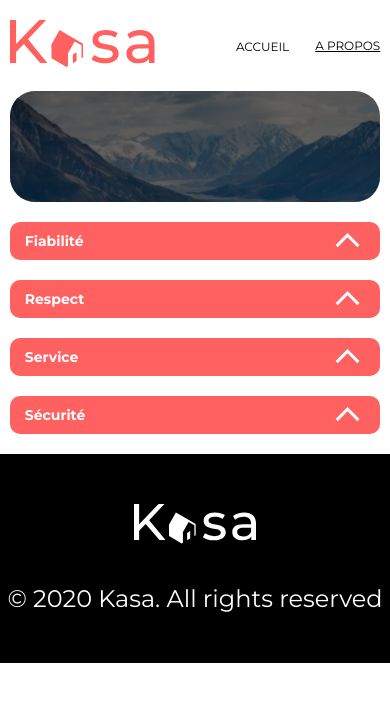
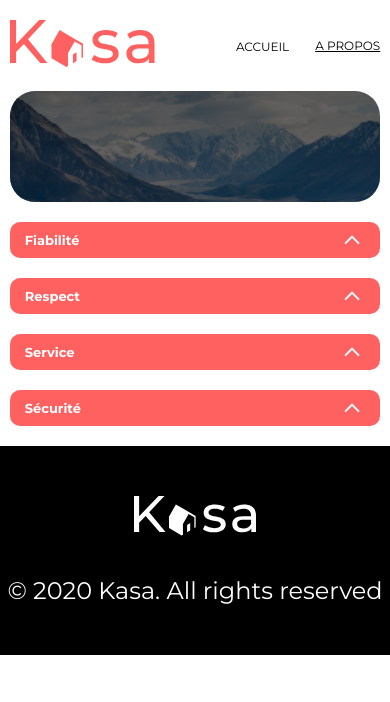
Before and after one commit to Soul13890/OC_Projet_4, a React (Vite) app: page /about in a window 390 px wide. Shown: the top 702 px of the page. Built offline with nearby package versions, Linux system fonts and the light colour scheme.

Commit message:
Ajout responsive fiche logement

```diff
--- a/src/components/Collapse/_collapse.scss
+++ b/src/components/Collapse/_collapse.scss
@@ -1,8 +1,15 @@
 .collapse-container{
     margin: 50px auto;
+    max-width: 1240px;
+    width: 95%;
     @include flexCenter;
     flex-direction: column;
     gap: 30px;
+
+    @media only screen and (max-width : 600px){
+        margin: 20px auto;
+        gap: 20px;
+    }
 }
 
 .collapse-item {
@@ -10,6 +17,11 @@
     margin: 0 auto;
     border-radius: 5px;
     background-color: $white;
+
+    @media only screen and (max-width : 600px)
+    {
+        width: 100%;
+    }
 
     .collapse-header {
         width: 100%;
@@ -25,11 +37,20 @@
             font-weight: 700;
             font-size: 24px;
             font-style: bold;
+
+            @media only screen and (max-width : 600px){
+                font-size: 13px;
+            }
         }
 
         .arrow {
+            @include widthAndHeight(32px);
             transition: transform 0.3s ease;
             cursor: pointer;
+
+            @media only screen and (max-width : 600px){
+                @include widthAndHeight(16px);
+            }
         }
 
         .up {
@@ -57,6 +78,10 @@
             color: $black;
             font-size: 16px;
             padding: 20px;
+
+            @media only screen and (max-width : 600px){
+                font-size: 12px;
+            }
         }
 
         ul{
@@ -69,27 +94,3 @@
         }
     }
 }
-
-@media only screen and (max-width : 400px) {
-    .collapse-container {
-        margin: 20px auto;
-        gap: 20px;
-
-        .collapse-item{
-            width: 95%;
-        }
-
-
-        .collapse-header {
-            h3 {
-                font-size: 14px;
-            }
-        }
-
-        .collapse-content {
-            p {
-                font-size: 12px;
-            }
-        }
-    }
-}
--- a/src/components/ErrorMessage/_errorMessage.scss
+++ b/src/components/ErrorMessage/_errorMessage.scss
@@ -32,6 +32,7 @@
         }
 
         @media only screen and (max-width : 400px) {
+
             font-size: 18px;
         }
     }
--- a/src/components/Header/_header.scss
+++ b/src/components/Header/_header.scss
@@ -4,7 +4,7 @@ header{
     max-width: 1240px;
     width: 95%;
 
-    @media only screen and (max-width : 550px)
+    @media only screen and (max-width : 600px)
     {
         margin: 20px auto;
 
--- a/src/components/InfoLogement/index.jsx
+++ b/src/components/InfoLogement/index.jsx
@@ -10,7 +10,7 @@ const InfoLogement = ({ logement }) => {
                 <h2 className="infos-title">
                     {logement.title}
                 </h2>
-                <h3 className="infos-locations">
+                <h3 className="infos-location">
                     {logement.location}
                 </h3>
 
--- a/src/components/Navbar/_navbar.scss
+++ b/src/components/Navbar/_navbar.scss
@@ -15,7 +15,7 @@
             font-size: 24px;
             font-weight: 500;
 
-            @media screen and (max-width : 550px) {
+            @media screen and (max-width : 600px) {
                 font-size: 12px;
                 text-transform: uppercase;
             }
@@ -29,7 +29,7 @@
         font-weight: 500;
         text-decoration: underline;
 
-        @media screen and (max-width : 550px) {
+        @media screen and (max-width : 600px) {
             font-size: 12px;
         }
     }
--- a/src/index.css
+++ b/src/index.css
@@ -103,6 +103,12 @@
   overflow: hidden;
   border-radius: 25px;
 }
+@media only screen and (max-width: 600px) {
+  .carousel {
+    height: 335px;
+    margin: 20px auto;
+  }
+}
 .carousel-container {
   display: flex;
   width: 100%;
@@ -141,19 +147,43 @@
   position: relative;
   transform: translateX(100px);
 }
+@media only screen and (max-width: 600px) {
+  .carousel-button-prev {
+    transform: translateX(75px);
+  }
+}
 .carousel-button-next {
   margin-left: 10px;
   position: relative;
   transform: translateX(-100px);
 }
+@media only screen and (max-width: 600px) {
+  .carousel-button-next {
+    transform: translateX(-75px);
+  }
+}
+@media only screen and (max-width: 600px) {
+  .carousel-button img {
+    width: 24px;
+    height: 24px;
+  }
+}
 
 .collapse-container {
   margin: 50px auto;
+  max-width: 1240px;
+  width: 95%;
   display: flex;
   justify-content: center;
   align-items: center;
   flex-direction: column;
   gap: 30px;
+}
+@media only screen and (max-width: 600px) {
+  .collapse-container {
+    margin: 20px auto;
+    gap: 20px;
+  }
 }
 
 .collapse-item {
@@ -161,6 +191,11 @@
   margin: 0 auto;
   border-radius: 5px;
   background-color: white;
+}
+@media only screen and (max-width: 600px) {
+  .collapse-item {
+    width: 100%;
+  }
 }
 .collapse-item .collapse-header {
   width: 100%;
@@ -179,9 +214,22 @@
   font-size: 24px;
   font-style: bold;
 }
+@media only screen and (max-width: 600px) {
+  .collapse-item .collapse-header h3 {
+    font-size: 13px;
+  }
+}
 .collapse-item .collapse-header .arrow {
+  width: 32px;
+  height: 32px;
   transition: transform 0.3s ease;
   cursor: pointer;
+}
+@media only screen and (max-width: 600px) {
+  .collapse-item .collapse-header .arrow {
+    width: 16px;
+    height: 16px;
+  }
 }
 .collapse-item .collapse-header .up {
   transform: rotate(0deg);
@@ -207,6 +255,11 @@
   font-size: 16px;
   padding: 20px;
 }
+@media only screen and (max-width: 600px) {
+  .collapse-item .collapse-content p {
+    font-size: 12px;
+  }
+}
 .collapse-item .collapse-content ul {
   width: 100%;
   list-style: none;
@@ -216,21 +269,6 @@
   flex-direction: column;
 }
 
-@media only screen and (max-width: 400px) {
-  .collapse-container {
-    margin: 20px auto;
-    gap: 20px;
-  }
-  .collapse-container .collapse-item {
-    width: 95%;
-  }
-  .collapse-container .collapse-header h3 {
-    font-size: 14px;
-  }
-  .collapse-container .collapse-content p {
-    font-size: 12px;
-  }
-}
 .error-container {
   display: flex;
   justify-content: center;
@@ -341,7 +379,7 @@ header {
   max-width: 1240px;
   width: 95%;
 }
-@media only screen and (max-width: 550px) {
+@media only screen and (max-width: 600px) {
   header {
     margin: 20px auto;
   }
@@ -371,6 +409,12 @@ header {
   align-items: stretch;
   gap: 50px;
 }
+@media only screen and (max-width: 600px) {
+  .infos-container .infos-logement-host {
+    flex-direction: column;
+    gap: 20px;
+  }
+}
 .infos-container .infos-logement-host .infos-logement {
   display: flex;
   flex-direction: column;
@@ -381,9 +425,19 @@ header {
   font-size: 36px;
   color: #FF6060;
 }
+@media only screen and (max-width: 600px) {
+  .infos-container .infos-logement-host .infos-logement .infos-title {
+    font-size: 18px;
+  }
+}
 .infos-container .infos-logement-host .infos-logement .infos-location {
   font-weight: 500;
   font-size: 18px;
+}
+@media only screen and (max-width: 600px) {
+  .infos-container .infos-logement-host .infos-logement .infos-location {
+    font-size: 14px;
+  }
 }
 .infos-container .infos-logement-host .infos-logement .infos-tags-list {
   display: flex;
@@ -404,6 +458,12 @@ header {
   align-items: center;
   border-radius: 10px;
 }
+@media only screen and (max-width: 600px) {
+  .infos-container .infos-logement-host .infos-logement .infos-tags-list .infos-tag {
+    height: 18px;
+    font-size: 10px;
+  }
+}
 .infos-container .infos-logement-host .infos-logement .infos-tags-list .infos-tag p {
   text-wrap: nowrap;
 }
@@ -412,25 +472,54 @@ header {
   flex-direction: column;
   justify-content: space-between;
 }
+@media only screen and (max-width: 600px) {
+  .infos-container .infos-logement-host .infos-host-rating {
+    flex-direction: row-reverse;
+  }
+}
 .infos-container .infos-logement-host .infos-host-rating .infos-host {
   display: flex;
   justify-content: center;
   align-items: center;
   gap: 20px;
 }
+@media only screen and (max-width: 600px) {
+  .infos-container .infos-logement-host .infos-host-rating .infos-host {
+    gap: 10px;
+  }
+}
 .infos-container .infos-logement-host .infos-host-rating .infos-host .infos-name {
   text-align: end;
+  color: #FF6060;
+}
+@media only screen and (max-width: 600px) {
+  .infos-container .infos-logement-host .infos-host-rating .infos-host .infos-name {
+    font-size: 12px;
+    font-weight: 500;
+    max-width: 50px;
+  }
 }
 .infos-container .infos-logement-host .infos-host-rating .infos-host .infos-picture {
   width: 64px;
   height: 64px;
   border-radius: 32px;
 }
+@media only screen and (max-width: 600px) {
+  .infos-container .infos-logement-host .infos-host-rating .infos-host .infos-picture {
+    width: 32px;
+    height: 32px;
+  }
+}
 .infos-container .infos-logement-host .infos-host-rating .rating {
   display: flex;
   justify-content: end;
   align-items: center;
   gap: 10px;
+}
+@media only screen and (max-width: 600px) {
+  .infos-container .infos-logement-host .infos-host-rating .rating {
+    gap: 5px;
+  }
 }
 .infos-container .collapses-container {
   display: flex;
@@ -439,6 +528,13 @@ header {
   align-items: flex-start;
   gap: 76px;
   padding-top: 20px;
+}
+@media only screen and (max-width: 600px) {
+  .infos-container .collapses-container {
+    flex-direction: column;
+    gap: 20px;
+    width: 100%;
+  }
 }
 
 .nav-menu {
@@ -461,7 +557,7 @@ header {
   font-size: 24px;
   font-weight: 500;
 }
-@media screen and (max-width: 550px) {
+@media screen and (max-width: 600px) {
   .nav-menu li a {
     font-size: 12px;
     text-transform: uppercase;
@@ -474,7 +570,7 @@ header {
   font-weight: 500;
   text-decoration: underline;
 }
-@media screen and (max-width: 550px) {
+@media screen and (max-width: 600px) {
   .nav-menu .active {
     font-size: 12px;
   }
@@ -493,4 +589,9 @@ header {
   .starRating svg {
     height: 1.5em;
   }
+}
+@media only screen and (max-width: 600px) {
+  .starRating svg {
+    height: 18px;
+  }
 }/*# sourceMappingURL=index.css.map */
```
Also changed, not shown: src/components/Carousel/_carousel.scss (+21 -0 lines), src/components/InfoLogement/_infoLogement.scss (+59 -1 lines), src/components/Rating/_rating.scss (+7 -0 lines), 1 other file (tests, documents, lock files or other folders).
